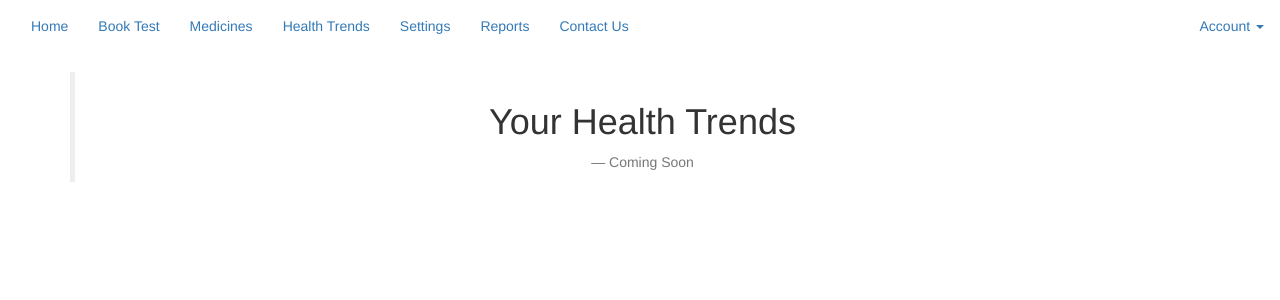
After one commit to sanjit-misra-gh/creamy-pie, a Flask app: page /trends in a window 1280 px wide. The commit adds this page. Shown: the top 300 px of the page. Run offline with Flask 2, Linux system fonts and the light colour scheme; some libraries are stand-ins or nearby versions.

Commit message:
placeholder template pages added
- Added some placeholder templates
- Modified the base template and app.py to render placeholders

```diff
--- a/app/app.py
+++ b/app/app.py
@@ -9,6 +9,35 @@ Bootstrap(app)
 def index():
     return(render_template('index.html'))
 
+@app.route('/trends')
+def trends():
+    return(render_template('trends.html'))
+
+
+@app.route('/medicines')
+def medicines():
+    return(render_template('medicines.html'))
+
+
+@app.route('/reports')
+def reports():
+    return(render_template('reports.html'))
+
+
+@app.route('/settings')
+def settings():
+    return(render_template('settings.html'))
+
+
+@app.route('/booktest')
+def booktest():
+    return(render_template('booktest.html'))
+
+
+@app.route('/contact-us')
+def contact():
+    return(render_template('contact.html'))
+
 
 if __name__ == '__main__':
     app.run(host='0.0.0.0')
--- a/app/templates/index.html
+++ b/app/templates/index.html
@@ -20,9 +20,15 @@
     </div>
     <div class="navbar-collapse collapse">
         <ul class="nav navbar-nav">
-            <li>Home</li>
+            <li><a href="{{ url_for('index') }}">Home</a></li>
+            <li><a href="{{ url_for('booktest') }}">Book Test</a></li>
+            <li><a href="{{ url_for('medicines') }}">Medicines</a></li>
+            <li><a href="{{ url_for('trends') }}">Health Trends</a></li>
+            <li><a href="{{ url_for('settings') }}">Settings</a></li>
+            <li><a href="{{ url_for('reports') }}">Reports</a></li>
+            <li><a href="{{ url_for('contact') }}">Contact Us</a></li>
+        </ul>
 
-        </ul>
         <ul class="nav navbar-nav navbar-right">
             <li class="dropdown">
                 <a href="#" class="dropdown-toggle" data-toggle="dropdown">
--- /dev/null
+++ b/app/templates/trends.html
@@ -0,0 +1,10 @@
+{% extends "index.html" %}
+
+{% block content %}
+<div class="container">
+    <blockquote class="blockquote text-center">
+        <p class="mb-0"><h1>Your Health Trends</h1></p>
+        <footer class="blockquote-footer">Coming Soon <cite title="Source Title"></cite></footer>
+      </blockquote>
+</div>
+{% endblock %}
```
Also changed, not shown: app/templates/booktest.html (added, +10 -0 lines), app/templates/contact.html (added, +32 -0 lines), app/templates/medicines.html (added, +10 -0 lines), app/templates/reports.html (added, +10 -0 lines), app/templates/settings.html (added, +10 -0 lines).
